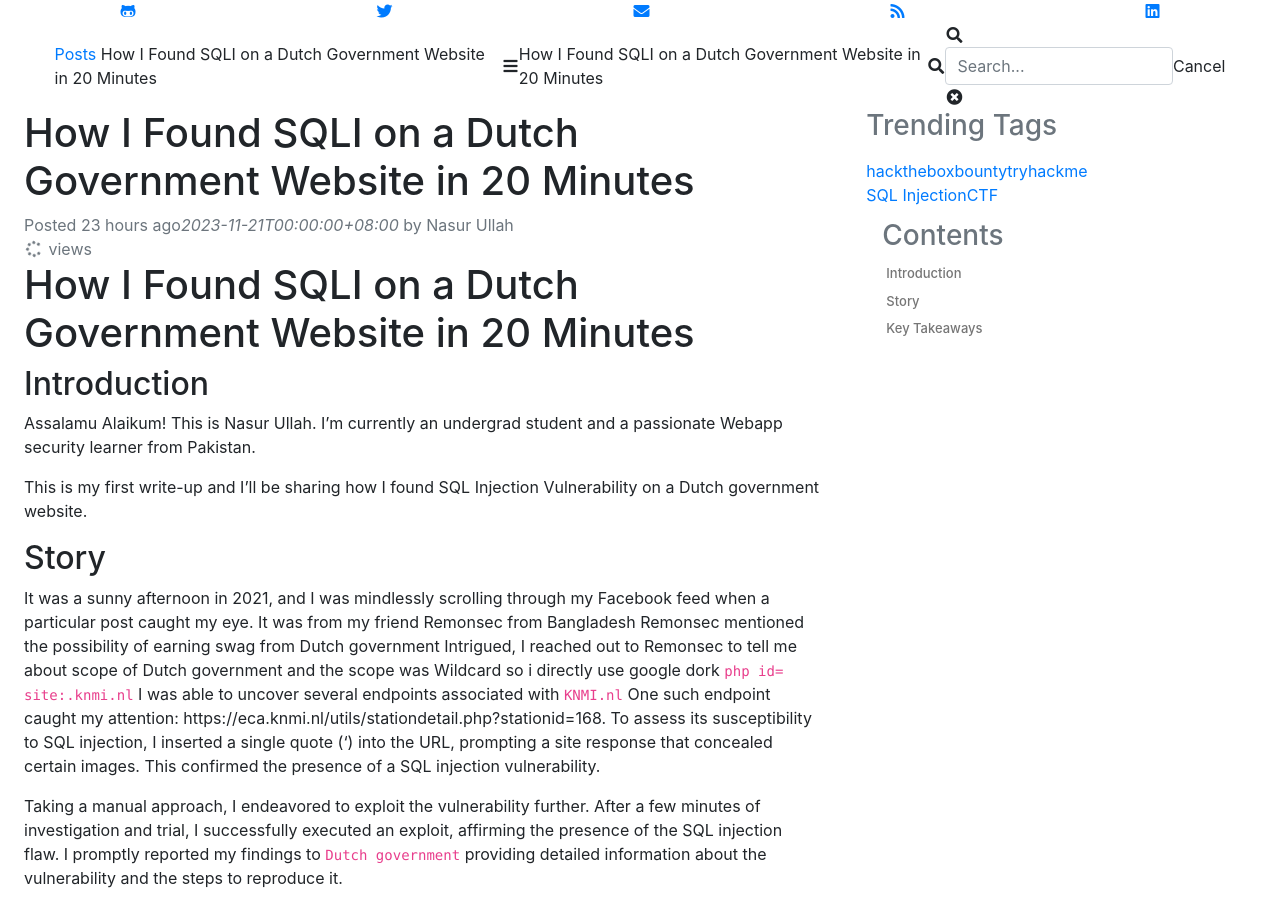
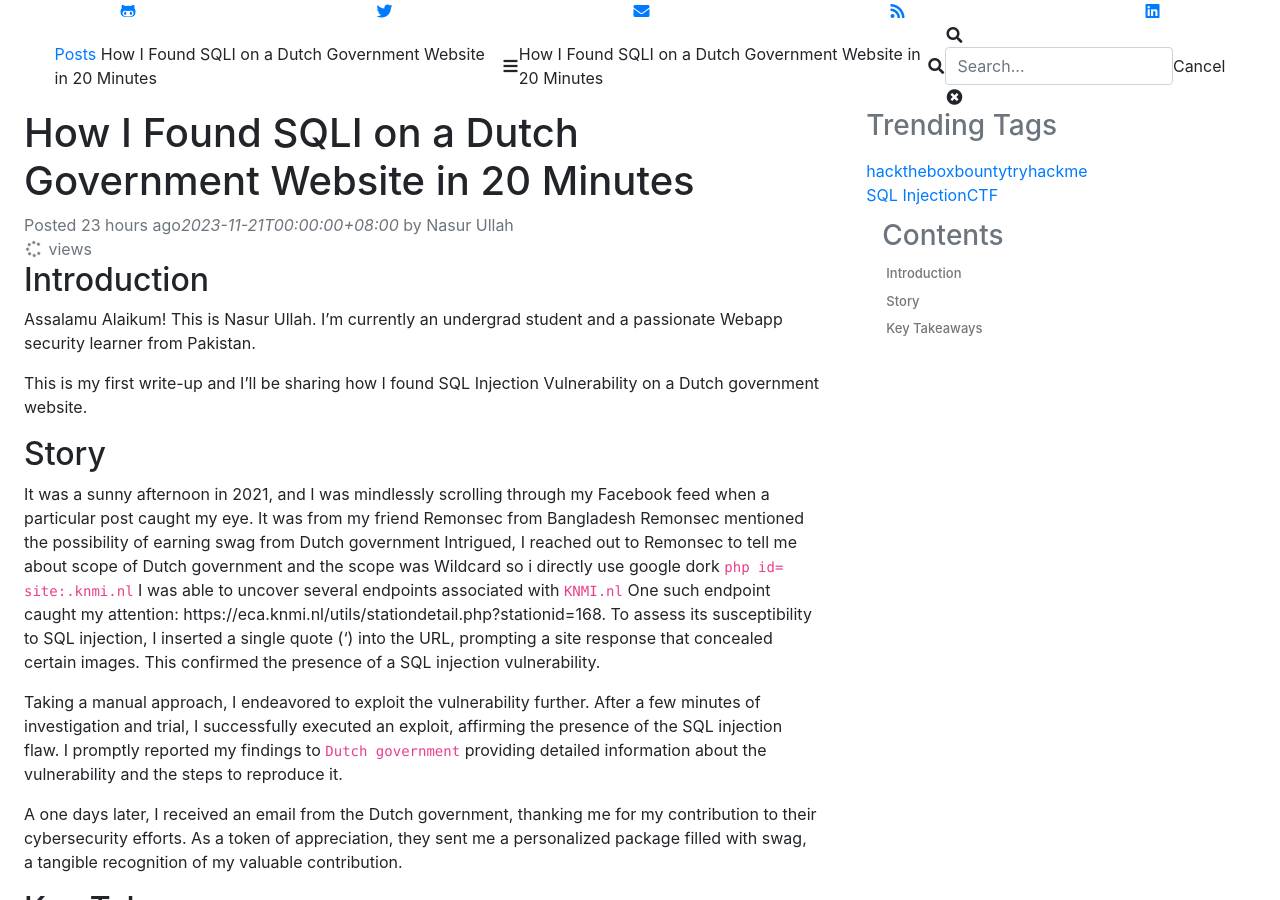
Before and after one commit to Spy0x7/Spy0x7.github.io, a Jekyll site: the page built from _posts/2023-11-21-Uncovering-SQL-Injection-Vulnerability-through-Google-Dorking.md, in a window 1280 px wide and 900 px high, scrolled down 689 px. Built offline with Jekyll 4.4.1, drawn with Linux system fonts in a browser that asks for light colours; nearby versions of some CDN libraries; comment, search, counter and statistics services are not loaded.

Commit message:
Update 2023-11-21-Uncovering-SQL-Injection-Vulnerability-through-Google-Dorking.md

```diff
--- a/_posts/2023-11-21-Uncovering-SQL-Injection-Vulnerability-through-Google-Dorking.md
+++ b/_posts/2023-11-21-Uncovering-SQL-Injection-Vulnerability-through-Google-Dorking.md
@@ -6,7 +6,6 @@
 tags: [bounty,SQL Injection]
 ---
 
-# How I Found SQLI on a Dutch Government Website in 20 Minutes
 
 ## Introduction
 
```
